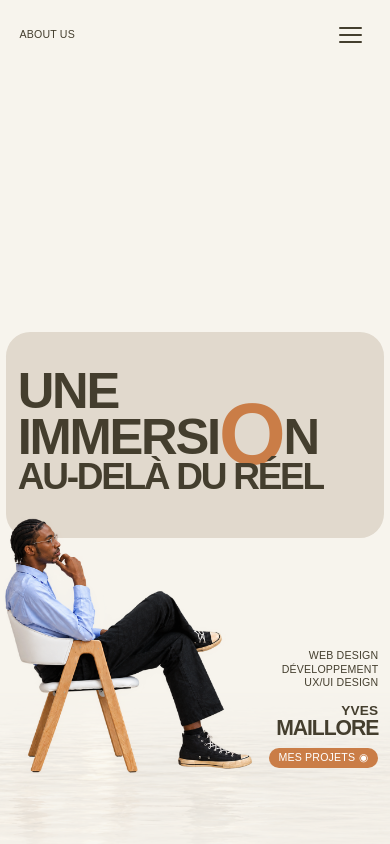
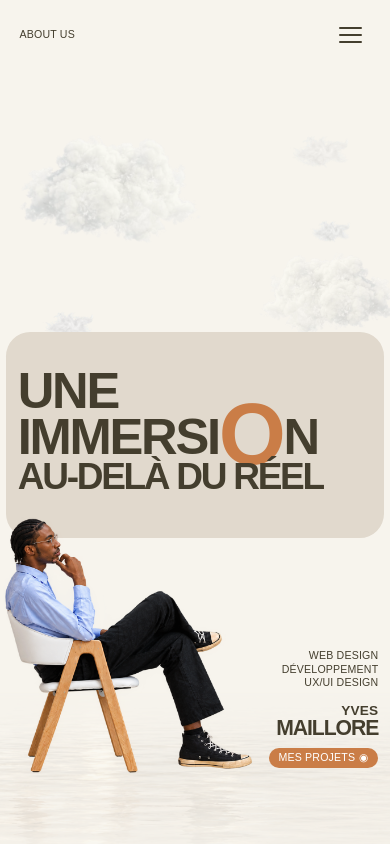
Before and after one commit to Michael123-poh/maillor-Portfolio, a React (Vite) app: page / in a window 390 px wide. Shown: the top 844 px of the page. Built offline with nearby package versions, Linux system fonts and the light colour scheme.

Commit message:
Mon portfolio 4

```diff
--- a/src/components/Hero.css
+++ b/src/components/Hero.css
@@ -26,6 +26,11 @@
     rgba(0, 0, 0, 0.65) 90%,
     transparent 100%
   );
+}
+
+/* Nuages : mobile uniquement */
+.hero-clouds {
+  display: none;
 }
 
 /* Surface d'eau : mobile uniquement */
@@ -221,6 +226,65 @@
     mask-image: linear-gradient(to bottom, transparent 0%, #000 25%);
   }
 
+  /* NUAGES : dans le ciel, entre le menu et le titre, derrière tout le reste.
+     Positions et tailles à l'échelle de la mise en page 412 px. */
+  .hero-clouds {
+    position: absolute;
+    inset: 0;
+    z-index: -1;
+
+    display: block;
+    overflow: hidden;
+    pointer-events: none;
+  }
+
+  /* Nuages fixes. --w = largeur, --l = position horizontale, --y = hauteur (à l'échelle 412 px) */
+  .hero-cloud {
+    position: absolute;
+    top: var(--y);
+    left: var(--l);
+    display: block;
+    max-width: none;
+    width: var(--w);
+    height: auto;
+  }
+
+  .hero-cloud--thick-1 {
+    --w: calc(285 * var(--px));
+    --l: calc(-27 * var(--px));
+    --y: calc(75 * var(--px));
+    opacity: 0.43;
+  }
+
+  .hero-cloud--thick-2 {
+    --w: calc(215 * var(--px));
+    --l: calc(240 * var(--px));
+    --y: calc(205 * var(--px));
+    transform: scaleX(-1);
+    opacity: 0.35;
+  }
+
+  .hero-cloud--thin-1 {
+    --w: calc(260 * var(--px));
+    --l: calc(210 * var(--px));
+    --y: calc(45 * var(--px));
+    opacity: 0.46;
+  }
+
+  .hero-cloud--thin-2 {
+    --w: calc(225 * var(--px));
+    --l: calc(-38 * var(--px));
+    --y: calc(238 * var(--px));
+    opacity: 0.75;
+  }
+
+  .hero-cloud--thin-3 {
+    --w: calc(175 * var(--px));
+    --l: calc(263 * var(--px));
+    --y: calc(152 * var(--px));
+    opacity: 0.78;
+  }
+
   /* l'image de fond PC (forme beige + homme) n'est plus utilisée */
   .hero-image {
     display: none;
--- a/src/components/Hero.jsx
+++ b/src/components/Hero.jsx
@@ -9,6 +9,15 @@ function Hero() {
         src="/images/ImageHero.png"
         alt=""
       />
+
+      {/* Mobile uniquement : nuages dans le ciel, au-dessus du titre */}
+      <div className="hero-clouds" aria-hidden="true">
+        <img className="hero-cloud hero-cloud--thick-1" src="/images/nuage epais.png" alt="" />
+        <img className="hero-cloud hero-cloud--thick-2" src="/images/nuage epais.png" alt="" />
+        <img className="hero-cloud hero-cloud--thin-1" src="/images/petit nuage fin.png" alt="" />
+        <img className="hero-cloud hero-cloud--thin-2" src="/images/petit nuage fin.png" alt="" />
+        <img className="hero-cloud hero-cloud--thin-3" src="/images/petit nuage fin.png" alt="" />
+      </div>
 
       {/* Mobile uniquement : eau avec reflet, sous les pieds de l'homme (image en fond dans le CSS) */}
       <div className="hero-water" aria-hidden="true" />
```
